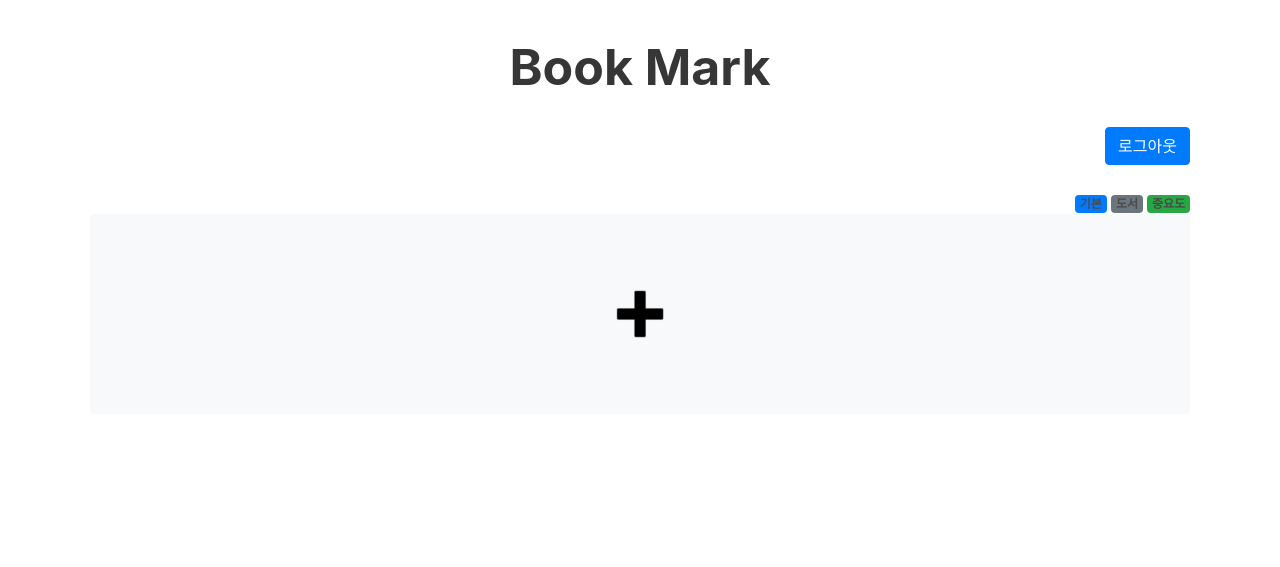
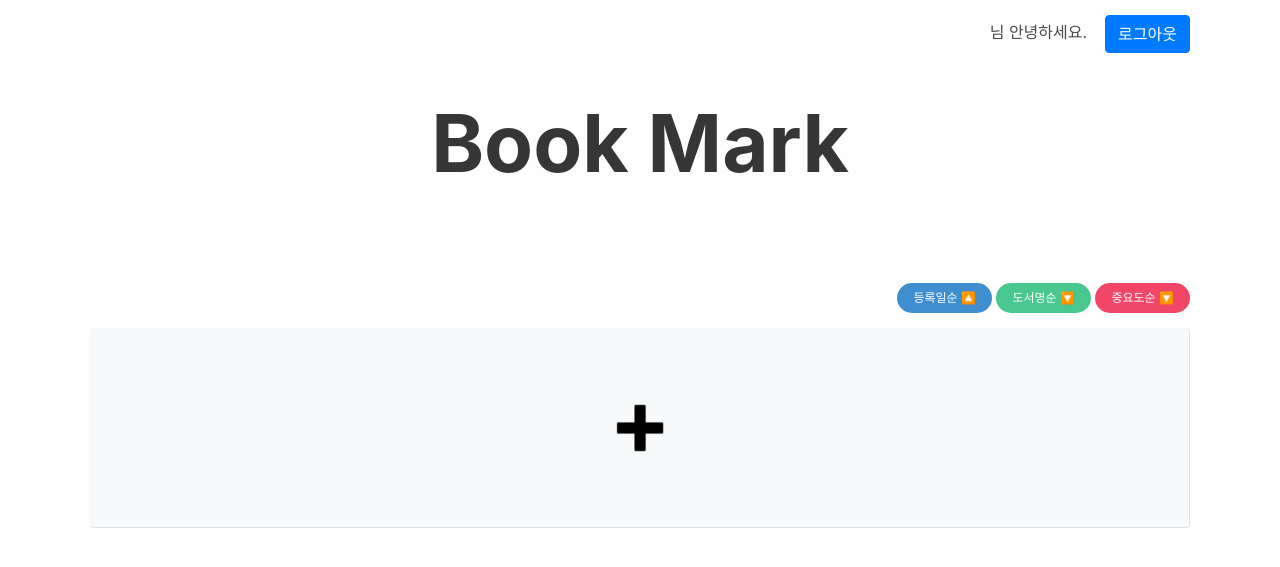
Before and after one commit to BookPlanner/BookPlanner, a Flask app: page /main in a window 1280 px wide. Shown: the top 567 px of the page. Run offline with Flask 2, Linux system fonts and the light colour scheme; data that the repository does not hold is empty; some libraries are stand-ins or nearby versions.

Commit message:
여러가지 UI 수정 (배치 디자인)

```diff
--- a/templates/main.html
+++ b/templates/main.html
@@ -169,24 +169,29 @@
 
 </head>
 
-<body>
+<body style="background-color: #FEFEFE;">
     <div class="wrap">
-        <div style="text-align: center; margin-top: 30px; font-size: 50px;">
+        <div style="margin-top: 15px;" align="right">
+            <b>{{session['username']}}</b>님 안녕하세요.  &nbsp;&nbsp;
+            <button type="button" class="btn btn-primary" onclick="logout()">로그아웃</button>
+        </div>
+        <div style="text-align: center; margin-top: 30px; margin-bottom: 80px; font-size: 80px;">
             <strong> Book Mark </strong>
-            <div align="right">
-               <button type="button" class="btn btn-primary" onclick="logout()">로그아웃</button>
-           </div>
+
        </div>
        <div class="sort">
-        <span class="badge rounded-pill bg-primary" onclick="location.href='/main'">기본</span>
-        <span class="badge rounded-pill bg-secondary" onclick="location.href='/main/book'">도서</span>
-        <span class="badge rounded-pill bg-success" onclick="location.href='/main/priority'">중요도</span>
+        <button class="button is-small is-info is-rounded" onclick="location.href='/main'">등록일순 🔼</button>
+        <button class="button is-small is-success is-rounded" onclick="location.href='/main/book'">도서명순 🔽</button>
+        <button class="button is-small is-danger is-rounded" onclick="location.href='/main/priority'">중요도순 🔽</button>
+        <!-- <span class="badge rounded-pill bg-primary" onclick="location.href='/main'">기본</span>
+        <span class="badge rounded-pill bg-secondary" >도서</span>
+        <span class="badge rounded-pill bg-success" >중요도</span> -->
 
     </div>
-    <div>
+    <div style="margin-top: 15px;">
 
 <!-- Button trigger modal -->
-<button type="button" class="btn btn-light default_content" data-toggle="modal" data-target="#exampleModalCenter"><img src="../static/css/plus.png"/>
+<button type="button" class="btn btn-light default_content border-bottom border-right rounded" data-toggle="modal" data-target="#exampleModalCenter"><img src="../static/css/plus.png"/>
   </button>
 
 <!-- Modal -->
@@ -194,7 +199,7 @@
     <div class="modal-dialog modal-dialog-centered" role="document">
       <div class="modal-content">
         <div class="modal-header">
-          <h5 class="modal-title" id="exampleModalLongTitle">추가하기</h5>
+          <h5 class="modal-title" id="exampleModalLongTitle"><b>추가하기</b></h5>
           <button type="button" class="close" data-dismiss="modal" aria-label="Close">
             <span aria-hidden="true">&times;</span>
           </button>
@@ -268,7 +273,7 @@
     <div class="modal-dialog modal-dialog-centered" role="document">
       <div class="modal-content">
         <div class="modal-header">
-          <h5 class="modal-title" id="exampleModalLongTitle">수정하기</h5>
+          <h5 class="modal-title" id="exampleModalLongTitle"><b style="color: red;">수정</b>하기</h5>
           <button type="button" class="close" data-dismiss="modal" aria-label="Close">
             <span aria-hidden="true">&times;</span>
           </button>
@@ -355,7 +360,7 @@
                             <input type="checkbox" class="form-check-input" id="done123456s" style="width: 25px; height: 25px; margin-top: 10px;">
                             <div style="margin-left: 20px; margin-top: 10px;">
                                 <b>{{ card['title'] }}</b>
-                                <span class="icon" style="background-color: yellow; margin-left: 10px;"> img
+                                <span class="icon" style="background-color: yellow; margin-left: 10px;">
                                     <ion-icon name="lock-closed-outline"></ion-icon>
                                 </span>
                             </div>
@@ -422,8 +427,8 @@
                         <input type="checkbox" class="form-check-input" id="done123456s" style="width: 25px; height: 25px; margin-top: 10px;">
                         <div style="margin-left: 20px; margin-top: 10px;">
                             <b>{{ card['title'] }}</b>
-                            <span class="icon" style="background-color: yellow; margin-left: 10px;"> img
-                                <ion-icon name="lock-closed-outline"></ion-icon>
+                            <span class="icon" style="background-color: white; margin-left: 10px;">
+                                <ion-icon name="bag-check"></ion-icon>
                             </span>
                         </div>
 
```
